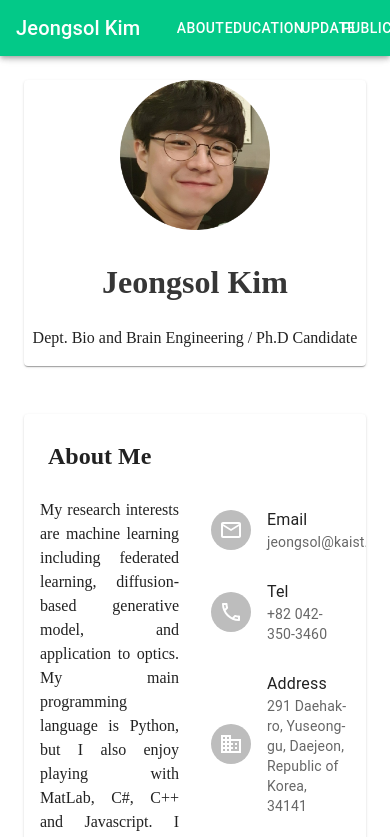
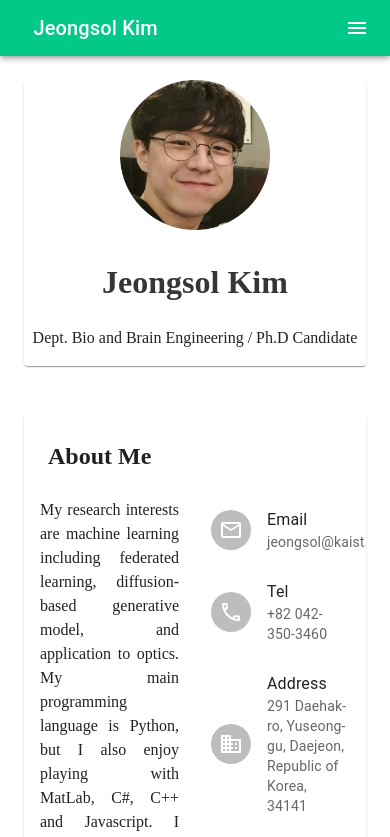
Before and after one commit to jeongsol-kim/jeongsol-kim, a React (Create React App) app: page / in a window 390 px wide. Shown: the top 837 px of the page. Built offline with nearby package versions, Linux system fonts and the light colour scheme; a web font is replaced by a local one.

Commit message:
apply responsive to menu

```diff
--- a/src/components/navigation/Navigation.js
+++ b/src/components/navigation/Navigation.js
@@ -2,21 +2,85 @@
 import { Button, IconButton, Toolbar, Typography} from "@mui/material";
 import Box from "@mui/material/Box";
 import AppBar from "@mui/material/AppBar";
+import Menu from '@mui/material/Menu';
+import MenuItem from '@mui/material/MenuItem';
+import Fade from '@mui/material/Fade';
 import {Component, Fragment} from "react";
+import * as React from "react";
+import { useMediaQuery } from "react-responsive";
+import MenuIcon from '@mui/icons-material/Menu';
+
+export const Mobile = ({children}) => {
+    const isMobile = useMediaQuery({
+        query: "(max-width:768px)"
+    });
+
+    return <>{isMobile && children}</>
+}
+
+export const PC = ({children}) => {
+    const isPc = useMediaQuery({
+        query: "(min-width:769px)"
+    });
+
+    return <>{isPc && children}</>
+}
+
+export function FadeMenu() {
+  const [anchorEl, setAnchorEl] = React.useState(null);
+  const open = Boolean(anchorEl);
+  const handleClick = (event) => {
+    setAnchorEl(event.currentTarget);
+  };
+  const handleClose = () => {
+    setAnchorEl(null);
+  };
+
+  return (
+    <div>
+      <Button
+        id="fade-button"
+        aria-controls={open ? 'fade-menu' : undefined}
+        aria-haspopup="true"
+        aria-expanded={open ? 'true' : undefined}
+        onClick={handleClick}
+      >
+        <MenuIcon style={{color:'white'}}/>
+      </Button>
+      <Menu
+        id="fade-menu"
+        MenuListProps={{
+          'aria-labelledby': 'fade-button',
+        }}
+        anchorEl={anchorEl}
+        open={open}
+        onClose={handleClose}
+        TransitionComponent={Fade}
+      >
+        <MenuItem onClick={handleClose}>About</MenuItem>
+        <MenuItem onClick={handleClose}>Education</MenuItem>
+        <MenuItem onClick={handleClose}>Update</MenuItem>
+        <MenuItem onClick={handleClose}>Publication</MenuItem>
+        <MenuItem onClick={handleClose}>Award</MenuItem>
+      </Menu>
+    </div>
+  );
+}
 
 const NaviBlock2 = () => (
         <Box sx={{flexGrow: 1}}>
             <AppBar position='fixed' style={{backgroundColor:"#03C988"}}>
-                <Toolbar sx={{mx: "auto", width:"100%", maxWidth: 800}}>
+                <Toolbar sx={{mx: "auto", width:"100%", maxWidth: 800, justifyContent: "space-around"}}>
                     <IconButton size="large"
                                 edge="start"
                                 color="inherit"
                                 aria-label="menu"
-                                sx={{mr: 2}}>
+                                sx={{mr: 15}}>
                     <Typography variant="h6" component="div" sx={{flexGlow:1}}>
                         Jeongsol Kim
                     </Typography>
                     </IconButton>
+                    <PC>
                         <Button color="inherit">
                             About
                         </Button>
@@ -32,6 +96,10 @@ const NaviBlock2 = () => (
                         <Button color="inherit">
                             Awards
                         </Button>
+                    </PC>
+                    <Mobile>
+                        <FadeMenu />
+                    </Mobile>
                 </Toolbar>
             </AppBar>
         </Box>
```
Lines whose indentation alone changed are shown as unchanged.
